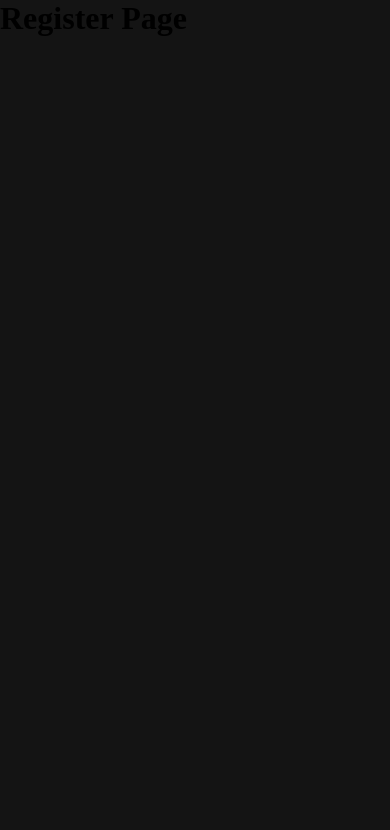
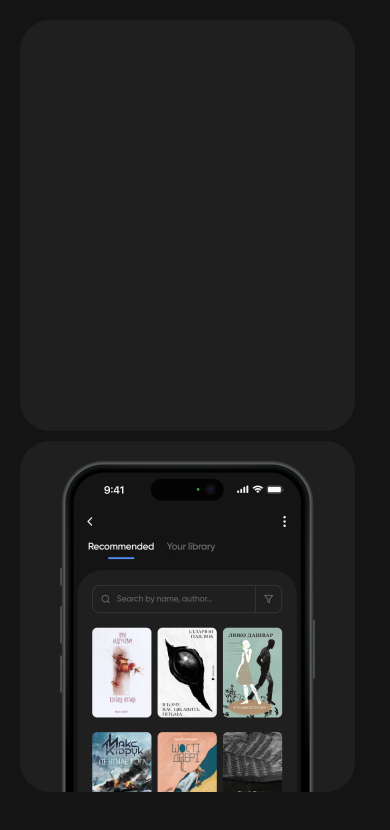
Before and after one commit to OlenaHlu/Read.Journey, a React (Vite) app: page /register in a window 390 px wide. Shown: the top 830 px of the page. Built offline with nearby package versions, Linux system fonts and the light colour scheme.

Commit message:
log reg page mobile added

```diff
--- a/package.json
+++ b/package.json
@@ -16,6 +16,7 @@
   "dependencies": {
     "@eslint/js": "^9.22.0",
     "@reduxjs/toolkit": "^2.6.0",
+    "formik": "^2.4.6",
     "react": "^19.0.0",
     "react-dom": "^19.0.0",
     "react-redux": "^9.2.0",
--- a/src/components/AuthBlocks/Banner/Banner.tsx
+++ /dev/null
@@ -1,10 +0,0 @@
-import css from "./Banner.module.css";
-
-const Banner = () => {
-  return (
-    <section className={css.bannerContainer}>
-      <div className={css.background}></div>
-    </section>
-  );
-};
-export default Banner;
--- a/src/components/AuthBlocks/LoginForm/LoginForm.module.css
+++ b/src/components/AuthBlocks/LoginForm/LoginForm.module.css
@@ -4,6 +4,11 @@
   background-color: var(--dark-gray2);
   border-radius: 30px;
   display: flex;
-  justify-content: center;
-  margin: 20px auto 10px auto;
+  flex-direction: column;
+  padding: 20px 20px 40px 20px;
 }
+
+.logo {
+  width: 42px;
+  height: 17px;
+}
--- a/src/components/AuthBlocks/LoginForm/LoginForm.tsx
+++ b/src/components/AuthBlocks/LoginForm/LoginForm.tsx
@@ -1,8 +1,14 @@
 import css from "./LoginForm.module.css";
+
+import logo from "../../../assets/logo.svg";
 
 const LoginForm = () => {
   return (
     <section className={css.loginContainer}>
+      <img src={logo} className={css.logo} />
+      <h2>
+        Expand your mind, reading <span>a book</span>
+      </h2>
       <div></div>
     </section>
   );
--- a/src/components/AuthBlocks/RegistrationForm/RegistrationForm.module.css
+++ b/src/components/AuthBlocks/RegistrationForm/RegistrationForm.module.css
@@ -0,0 +1,8 @@
+.registrationContainer {
+  width: 335px;
+  height: 411px;
+  background-color: var(--dark-gray2);
+  border-radius: 30px;
+  display: flex;
+  justify-content: center;
+}
--- a/src/components/AuthBlocks/RegistrationForm/RegistrationForm.tsx
+++ b/src/components/AuthBlocks/RegistrationForm/RegistrationForm.tsx
@@ -0,0 +1,11 @@
+import css from "./RegistrationForm.module.css";
+
+const RegistrationForm = () => {
+  return (
+    <section className={css.registrationContainer}>
+      <div></div>
+    </section>
+  );
+};
+
+export default RegistrationForm;
--- a/src/components/AuthBlocks/Banner/Banner.module.css
+++ b/src/components/AuthBlocks/Wrapper/Wrapper.module.css
@@ -1,9 +1,17 @@
+.wrapperContainer {
+  width: 335px;
+  display: flex;
+  flex-direction: column;
+  align-items: center;
+  justify-content: center;
+  gap: 10px;
+  margin: 20px;
+}
+
 .bannerContainer {
-  width: 335px;
   height: 351px;
   background-color: var(--dark-gray2);
   border-radius: 30px;
-  margin: 0 auto 20px auto;
   padding: 20px 40px 0 40px;
 }
 
--- /dev/null
+++ b/src/components/AuthBlocks/Wrapper/Wrapper.tsx
@@ -0,0 +1,18 @@
+import css from "./Wrapper.module.css";
+
+type WrapperProps = {
+  children: React.ReactNode;
+};
+
+const Wrapper = ({ children }: WrapperProps) => {
+  return (
+    <div className={css.wrapperContainer}>
+      <div>{children}</div>
+      <div className={css.bannerContainer}>
+        <div className={css.background}></div>
+      </div>
+    </div>
+  );
+};
+
+export default Wrapper;
--- a/src/components/Header/Header.tsx
+++ b/src/components/Header/Header.tsx
@@ -4,7 +4,7 @@ import css from "./Header.module.css";
 const Header = () => {
   return (
     <header>
-      <img src={logo} />
+      <img src={logo} className={css.logo} />
       <div></div>
     </header>
   );
--- a/src/pages/LoginPage/LoginPage.tsx
+++ b/src/pages/LoginPage/LoginPage.tsx
@@ -1,11 +1,12 @@
 import LoginForm from "../../components/AuthBlocks/LoginForm/LoginForm";
-import Banner from "../../components/AuthBlocks/Banner/Banner";
+import Wrapper from "../../components/AuthBlocks/Wrapper/Wrapper";
 
 const LoginPage = () => {
   return (
     <main>
-      <LoginForm />
-      <Banner />
+      <Wrapper>
+        <LoginForm />
+      </Wrapper>
     </main>
   );
 };
--- a/src/pages/RegisterPage/RegisterPage.tsx
+++ b/src/pages/RegisterPage/RegisterPage.tsx
@@ -1,4 +1,13 @@
+import Wrapper from "../../components/AuthBlocks/Wrapper/Wrapper";
+import RegistrationForm from "../../components/AuthBlocks/RegistrationForm/RegistrationForm";
+
 const RegisterPage = () => {
-  return <h1>Register Page</h1>;
+  return (
+    <main>
+      <Wrapper>
+        <RegistrationForm />
+      </Wrapper>
+    </main>
+  );
 };
 export default RegisterPage;
```
Also changed, not shown: 1 other file (tests, documents, lock files or other folders).
